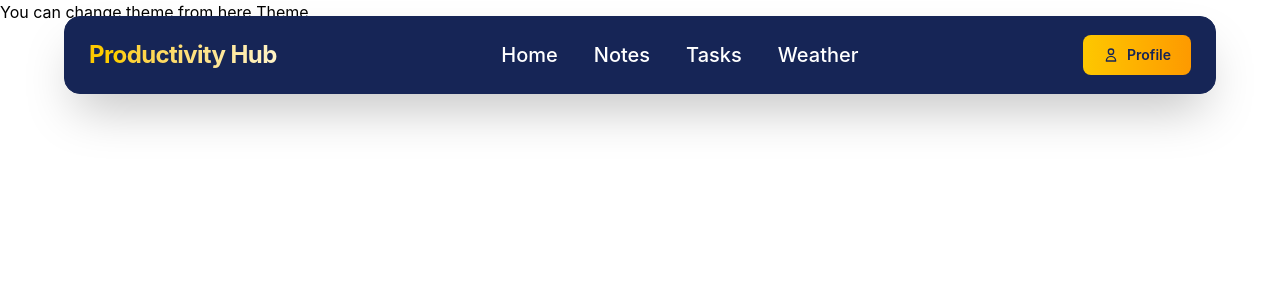
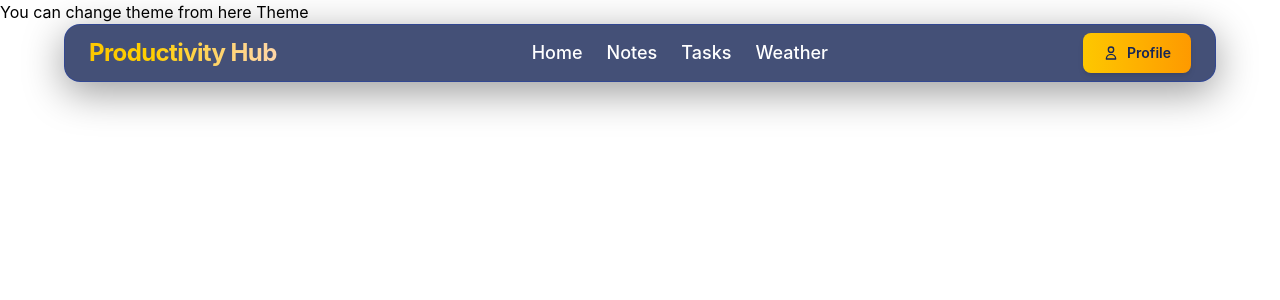
Before and after one commit to snigdhamistry/my-productivity-hub, a React (Vite) app: page /profile in a window 1280 px wide. Shown: the top 300 px of the page. Built offline with nearby package versions, Linux system fonts and the light colour scheme.

Commit message:
improve the responsiveness of the navbar

```diff
--- a/src/components/Navbar/Navbar.jsx
+++ b/src/components/Navbar/Navbar.jsx
@@ -1,24 +1,42 @@
-import React, { useState } from 'react'
+import React from 'react'
 import NavbarLogo from './NavbarLogo'
 import NavbarLinks from './NavbarLinks'
 import ProfileMenu from './ProfileMenu'
+import { Menu } from "lucide-react";
 
 const Navbar = () => {
+       return (
+              <nav className='fixed top-6 left-1/2 -translate-x-1/2 z-50 w-[92%] max-w-6xl'>
+                     <div className='
+                     backdrop-blur-xl
+                     bg-blue-950/80
+                     border border-blue-800/40
+                     rounded-2xl
+                     shadow-[0_10px_40px_rgba(0,0,0,0.4)]
+                     px-4 py-2 md:px-6 md:py-2
+                     transition-all duration-300
+                     '>
 
-       return (
-              <nav className='fixed top-4 left-1/2 transform -translate-x-1/2 z-50 w-11/12 max-w-6xl'>
-                     <div className='bg-blue-950 rounded-2xl shadow-2xl border border-blue-950 px-6 py-4'>
                             <div className='flex items-center justify-between'>
+
                                    <NavbarLogo />
-                                   <div className='hidden md:block'>
+
+                                   <div className='hidden md:flex'>
                                           <NavbarLinks />
                                    </div>
-                                   <div className='hidden md:block'>
+
+                                   <div className='hidden md:flex'>
                                           <ProfileMenu />
                                    </div>
+
+                                   <button className="md:hidden text-white p-2 rounded-lg hover:bg-blue-900 transition">
+                                          <Menu size={24} />
+                                   </button>
+
                             </div>
+
                      </div>
-              </nav >
+              </nav>
        )
 }
 
--- a/src/components/Navbar/NavbarLinks.jsx
+++ b/src/components/Navbar/NavbarLinks.jsx
@@ -1,24 +1,38 @@
 import React from 'react'
 import { Link } from 'react-router-dom'
+
 const NavbarLinks = () => {
        return (
-              <div className='flex items-center gap-2'>
+              <div className='flex items-center gap-6'>
 
-                     <Link to='/' className='px-3.5 py-2 rounded-lg text-xl font-medium text-white  hover:text-yellow-400 transition duration-300 relative group'>
+                     <Link
+                            to='/'
+                            className='relative text-white text-lg font-medium hover:text-yellow-400 transition duration-300 after:absolute after:left-0 after:-bottom-1 after:h-0.5 after:w-0 after:bg-yellow-400 after:transition-all after:duration-300 hover:after:w-full'
+                     >
                             Home
                      </Link>
 
-                     <Link to='/notes' className='px-3.5 py-2 rounded-lg text-xl font-medium text-white  hover:text-yellow-400 transition duration-300 relative group'>
+                     <Link
+                            to='/notes'
+                            className='relative text-white text-lg font-medium hover:text-yellow-400 transition duration-300 after:absolute after:left-0 after:-bottom-1 after:h-0.5 after:w-0 after:bg-yellow-400 after:transition-all after:duration-300 hover:after:w-full'
+                     >
                             Notes
                      </Link>
 
-                     <Link to='/tasks' className='px-3.5 py-2 rounded-lg text-xl font-medium text-white  hover:text-yellow-400 transition duration-300 relative group'>
+                     <Link
+                            to='/tasks'
+                            className='relative text-white text-lg font-medium hover:text-yellow-400 transition duration-300 after:absolute after:left-0 after:-bottom-1 after:h-0.5 after:w-0 after:bg-yellow-400 after:transition-all after:duration-300 hover:after:w-full'
+                     >
                             Tasks
                      </Link>
 
-                     <Link to='/weather' className='px-3.5 py-2 rounded-lg text-xl font-medium text-white  hover:text-yellow-400 transition duration-300 relative group'>
+                     <Link
+                            to='/weather'
+                            className='relative text-white text-lg font-medium hover:text-yellow-400 transition duration-300 after:absolute after:left-0 after:-bottom-1 after:h-0.5 after:w-0 after:bg-yellow-400 after:transition-all after:duration-300 hover:after:w-full'
+                     >
                             Weather
                      </Link>
+
               </div>
        )
 }
--- a/src/components/Navbar/NavbarLogo.jsx
+++ b/src/components/Navbar/NavbarLogo.jsx
@@ -1,12 +1,26 @@
 import React from 'react'
 import { Link } from 'react-router-dom'
+
 const NavbarLogo = () => {
        return (
-              <Link to='/' className='flex items-center gap-2 group hover:opacity-100 transition duration-300'>
+              <Link to='/' className='group flex items-center'>
 
-                     <div className='hidden sm:block text-2xl font-bold tracking-tight bg-linear-to-r from-yellow-400 to-amber-100 bg-clip-text text-transparent group-hover:from-yellow-300 group-hover:to-orange-300 transition duration-300'>
+                     <div className='
+                     text-lg sm:text-xl md:text-2xl
+                     font-bold
+                     tracking-tight
+                     bg-linear-to-r
+                     from-yellow-400
+                     via-amber-300
+                     to-orange-200
+                     bg-clip-text
+                     text-transparent
+                     group-hover:brightness-110
+                     transition duration-300
+                     '>
                             Productivity Hub
                      </div>
+
               </Link>
        )
 }
--- a/src/components/Navbar/ProfileMenu.jsx
+++ b/src/components/Navbar/ProfileMenu.jsx
@@ -1,12 +1,32 @@
 import React from 'react'
 import { Link } from 'react-router-dom'
+
 const ProfileMenu = () => {
        return (
-              <Link to='/profile' className='flex items-center gap-2 px-5 py-2.5 rounded-lg bg-gradient-to-r from-yellow-400 to-amber-500 text-blue-950 font-semibold text-sm hover:shadow-lg hover:shadow-yellow-400/50 hover:scale-105 transition-all duration-300 group w-full md:w-auto justify-center md:justify-start'>
-                     <svg className='w-4 h-4 group-hover:rotate-12 transition duration-300' fill='none' stroke='currentColor' viewBox='0 0 24 24'>
-                            <path strokeLinecap='round' strokeLinejoin='round' strokeWidth={2} d='M16 7a4 4 0 11-8 0 4 4 0 018 0zM12 14a7 7 0 00-7 7h14a7 7 0 00-7-7z' />
+              <Link
+                     to='/profile'
+                     className='flex items-center gap-2 px-5 py-2.5 rounded-lg
+                     bg-linear-to-r from-yellow-400 to-amber-500
+                     text-blue-950 font-semibold text-sm
+                     shadow-md
+                     hover:shadow-yellow-400/40
+                     hover:-translate-y-0.5
+                     hover:scale-105
+                     transition-all duration-300'
+              >
+
+                     <svg className='w-4 h-4 transition duration-300 group-hover:rotate-12'
+                            fill='none'
+                            stroke='currentColor'
+                            viewBox='0 0 24 24'
+                     >
+                            <path strokeLinecap='round' strokeLinejoin='round' strokeWidth={2}
+                                   d='M16 7a4 4 0 11-8 0 4 4 0 018 0zM12 14a7 7 0 00-7 7h14a7 7 0 00-7-7z'
+                            />
                      </svg>
+
                      Profile
+
               </Link>
        )
 }
```
